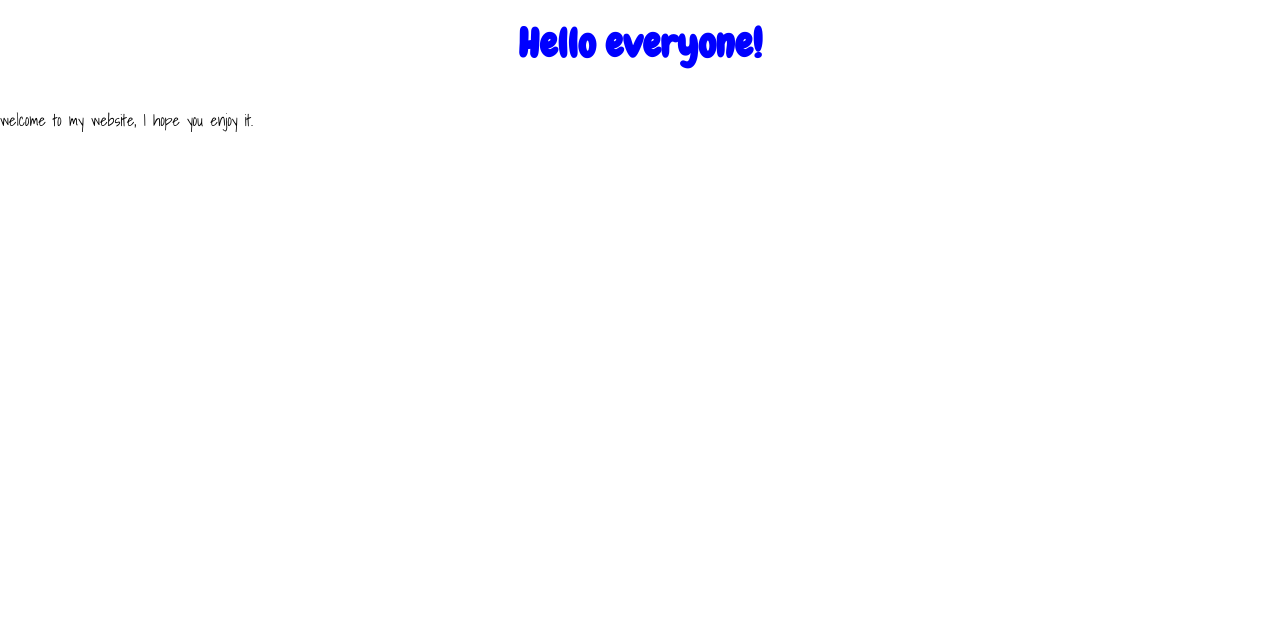
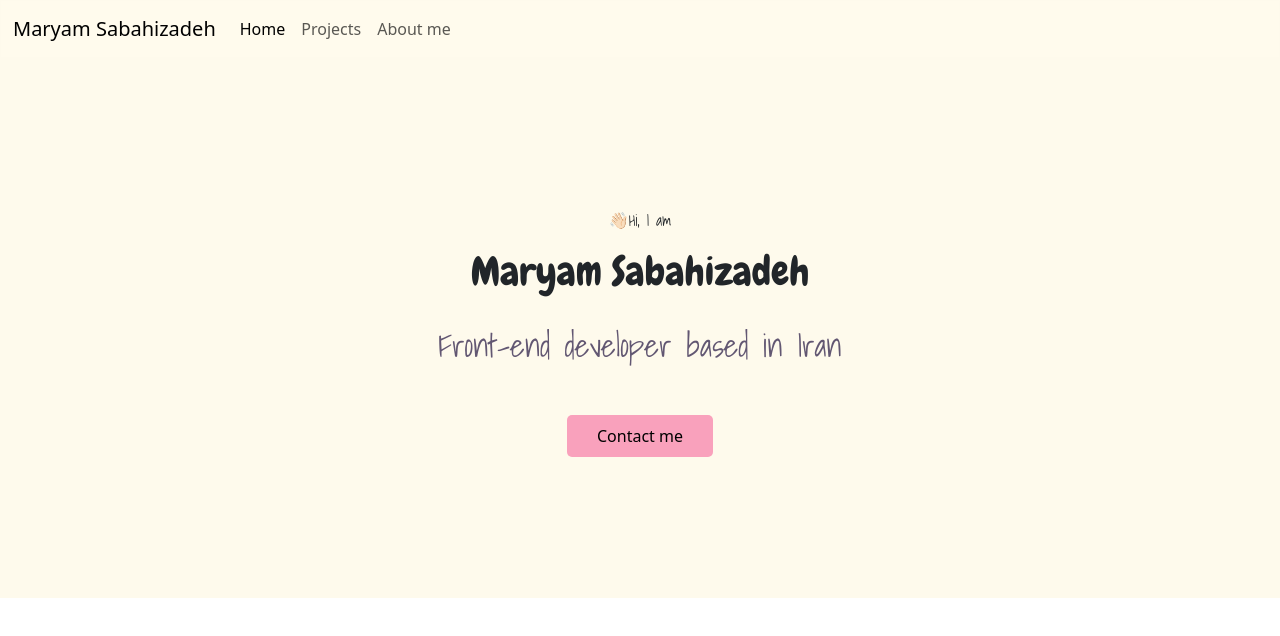
Before and after one commit to maryamsbhz/portfolio, a plain HTML site: page index.html in a window 1280 px wide. Drawn offline with nearby package versions, Linux system fonts and the light colour scheme; a web font is replaced by a local one.

Commit message:
Design website header

```diff
--- a/index.html
+++ b/index.html
@@ -13,12 +13,41 @@
   <link rel="preconnect" href="https://fonts.googleapis.com">
   <link rel="preconnect" href="https://fonts.gstatic.com" crossorigin>
   <link href="https://fonts.googleapis.com/css2?family=Chewy&display=swap" rel="stylesheet">
+  <script src="https://kit.fontawesome.com/ca0f7ca2f1.js" crossorigin="anonymous"></script>
   <meta http-equiv="X-UA-Compatible" content="IE=edge">
   <meta name="viewport" content="width=device-width, initial-scale=1.0">
   <title>Home page</title>
 </head>
 <body>
-  <h1>Hello everyone!</h1>
-  <p>welcome to my website, I hope you enjoy it.</p>
+      <nav class="navbar navbar-expand-lg ">
+        <div class="container-fluid">
+          <a class="navbar-brand" href="#">Maryam Sabahizadeh</a>
+          <button class="navbar-toggler" type="button" data-bs-toggle="collapse" data-bs-target="#navbarNav"
+            aria-controls="navbarNav" aria-expanded="false" aria-label="Toggle navigation">
+            <span class="navbar-toggler-icon"></span>
+          </button>
+          <div class="collapse navbar-collapse" id="navbarNav">
+            <ul class="navbar-nav">
+              <li class="nav-item">
+                <a class="nav-link active" aria-current="page" href="#">Home</a>
+              </li>
+              <li class="nav-item">
+                <a class="nav-link" href="#">Projects</a>
+              </li>
+              <li class="nav-item">
+                <a class="nav-link" href="#">About me</a>
+              </li>
+            </ul>
+          </div>
+        </div>
+      </nav>
+  <div class="head">
+    <p>👋🏻Hi, I am</p>
+    <h1>Maryam Sabahizadeh</h1>
+    <h2>Front-end developer based in Iran</h2>
+    <div class="btn-contact">
+      <a href="#" class="btn-branding">Contact me</a>
+    </div>
+  </div>
 </body>
 </html>
--- a/style/style.css
+++ b/style/style.css
@@ -1,13 +1,52 @@
-h1{
+:root{
+  --primary-color:#a9eee6;
+  --secondary-color:#fefaec;
+  --third-color: #f9a1bc;
+  --fourth-color:#625772;
+  --heading-font:'Chewy', cursive;
+  --content-font:'Shadows Into Light', cursive;
+}
+
+body{
   text-align: center;
-  color:blue;
-  font-family: 'Chewy', cursive;
-  font-weight: bold;
-  margin: 20px;
 }
-p{
 
-  font-family: 'Shadows Into Light', cursive;
-  color: black;
-  margin-top: 40px;
+.head{
+  background-color: var(--secondary-color);
+  padding: 150px 50px;
 }
+
+.navbar{
+  background-color: #fff3ca58;
+  border: 0.5px solid var(--secondary-color);
+}
+.head h1{
+  font-family: var(--heading-font);
+}
+
+.head p{
+  font-family: var(--content-font);
+}
+
+
+.head h2{
+  font-family: var(--content-font);
+  margin-top: 30px;
+  color:var(--fourth-color)
+}
+
+.btn-contact{
+  margin-top: 60px;
+}
+.btn-branding{
+  background-color:var(--third-color) ;
+  color:black;
+  padding: 10px 30px;
+  border-radius: 5px;
+  margin: 30px;
+  text-decoration: none;
+  -webkit-border-radius: 5px;
+  -moz-border-radius: 5px;
+  -ms-border-radius: 5px;
+  -o-border-radius: 5px;
+}
```
